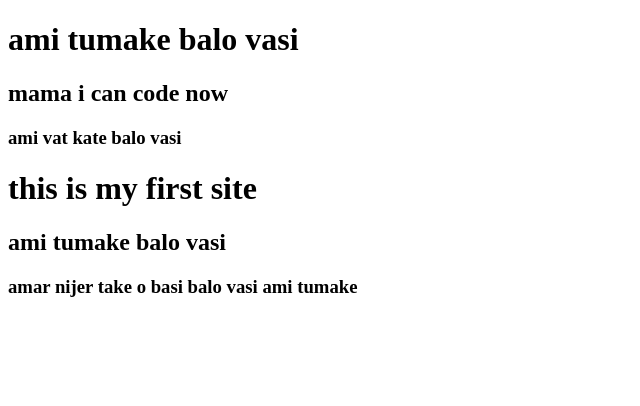
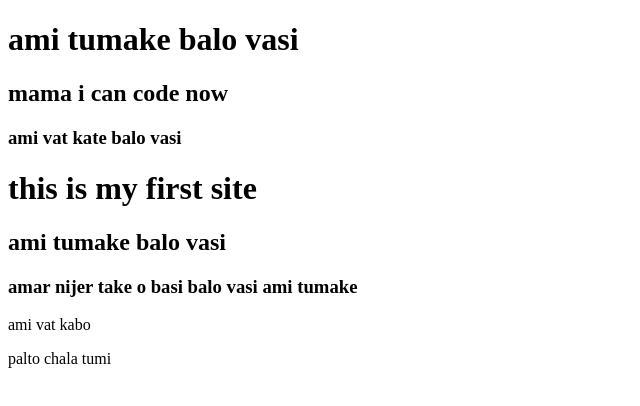
Before and after one commit to mdrovi/my-love-repo, a plain HTML site: page index.html in a window 1280 px wide. Shown: the whole page, without its empty margins (0-640 px from the left). Drawn offline with Linux system fonts and the light colour scheme.

Commit message:
love box

```diff
--- a/index.html
+++ b/index.html
@@ -16,6 +16,8 @@
     <h1>this is my first site</h1>
     <h2>ami tumake balo vasi </h2>
     <h3>amar nijer take o basi balo vasi ami tumake </h3>
+    <p>ami vat kabo</p>
+    <p>palto chala tumi</p>
 
 
 </body>
```
Also changed, not shown: 1 other file.
